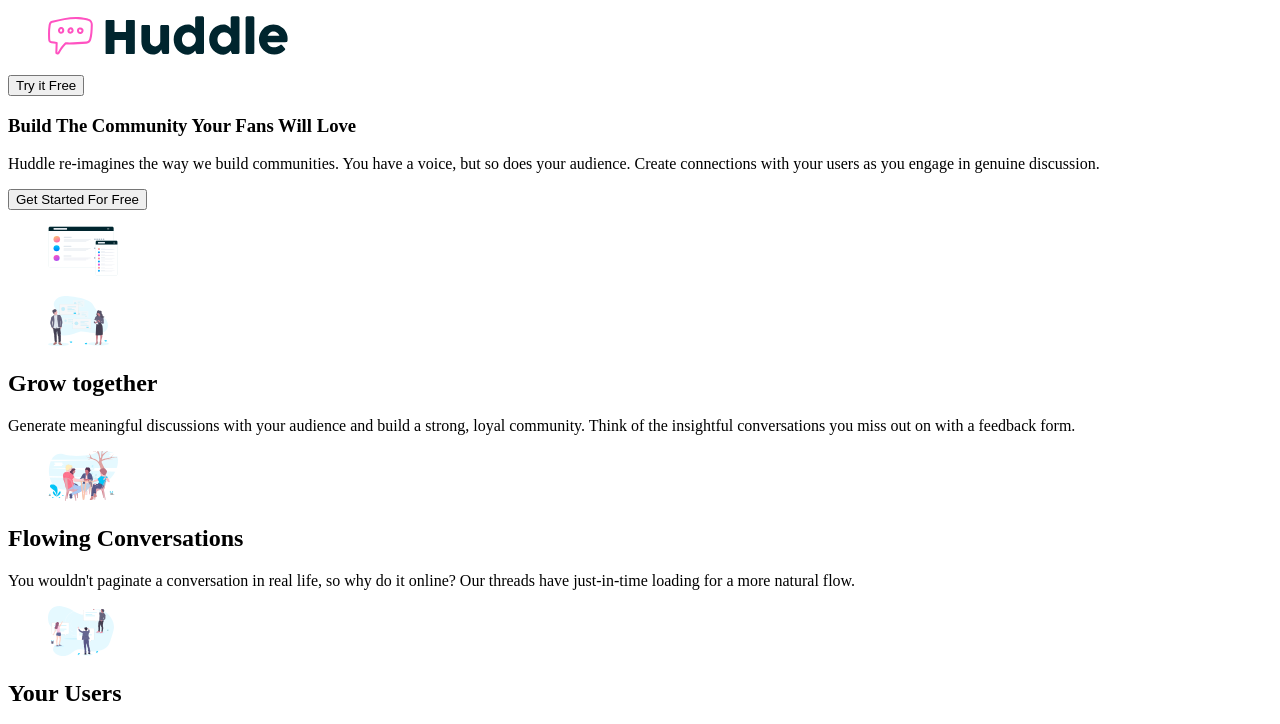
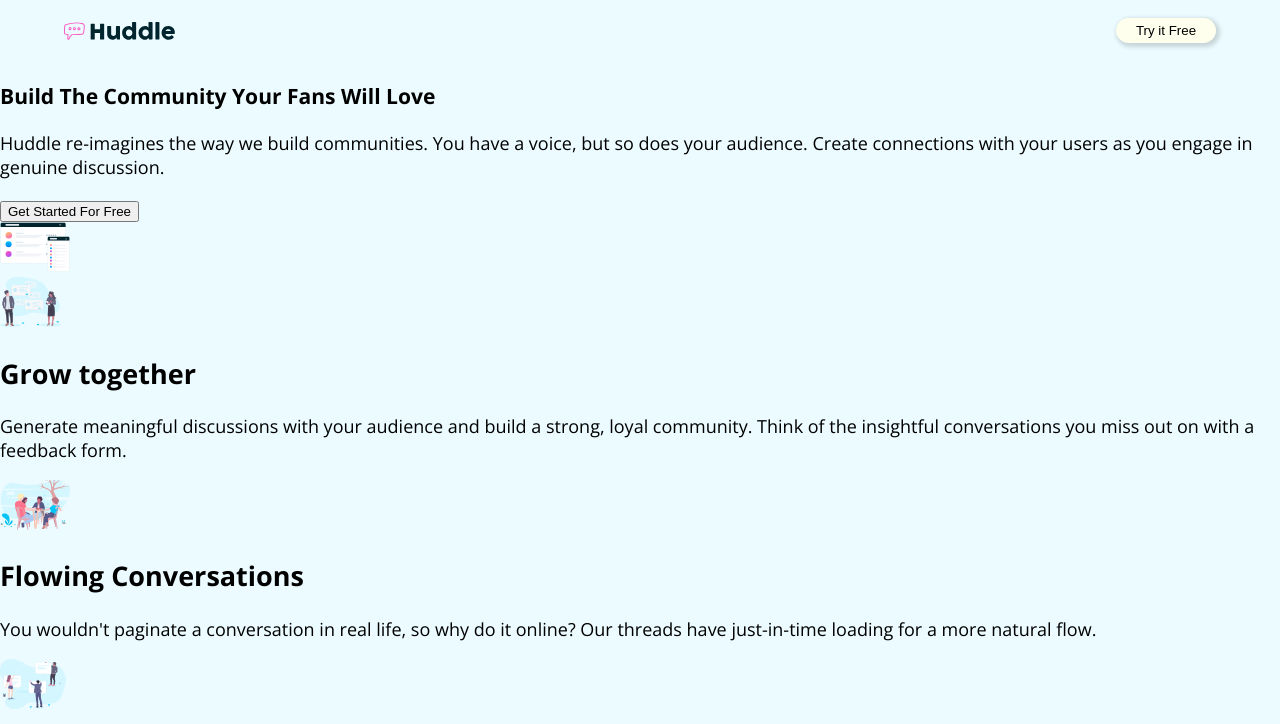
Before and after one commit to MauricioMorenoMorales/Huddle-landing-page-with-alternating-feature-blocks, a plain HTML site: page index.html in a window 1280 px wide. Shown: the top 724 px of the page. Drawn offline with nearby package versions, Linux system fonts and the light colour scheme; files that its build step writes are made by us from their sources.

Commit message:
Header completed

```diff
--- a/index.html
+++ b/index.html
@@ -3,9 +3,7 @@
 <head>
 	<meta charset="UTF-8">
 	<meta name="viewport" content="width=device-width, initial-scale=1.0"> <!-- displays site properly based on user's device -->
-
 	<link rel="icon" type="image/png" sizes="32x32" href="./images/favicon-32x32.png">
-
 	<title>Frontend Mentor | Huddle landing page with alternating feature blocks</title>
 	<link rel="preconnect" href="https://fonts.gstatic.com">
 	<link href="https://fonts.googleapis.com/css2?family=Poppins:wght@600&display=swap" rel="stylesheet">
@@ -15,16 +13,10 @@
 </head>
 <body>
 	<header>
-		<section class="logo">
-			<figure>
-				<img src="./images/logo.svg" alt="">
-			</figure>
-		</section>
-		<section class="button">
-			<div>
-				<button>Try it Free</button>
-			</div>
-		</section>
+		<figure>
+			<img src="./images/logo.svg" alt="">
+		</figure>
+		<button>Try it Free</button>
 	</header>
 
 	<main>
--- a/sass/_tokens.sass
+++ b/sass/_tokens.sass
@@ -1,9 +1,10 @@
-
-
 $pink: 	#ff52bf
 $very-pale-cyan: 	#ebfbff
+$white: #ffe
 $very-dark-cyan: 	#00252e
 $grayish-blue: hsl(208, 11%, 55%)
 $font-size-normal: 1.8rem
 $font-family-headings: 'Poppins', sans-serif
 $font-family-main: 'Open Sans', sans-serif
+$mobile-container-padding: 0 5%
+$box-shadow: 2px 2px 4px 2px #00000026
--- a/sass/main.sass
+++ b/sass/main.sass
@@ -1 +1,38 @@
 @import './_tokens.sass'
+
+html
+	box-sizing: border-box
+	font-family: $font-family-main
+	font-size: 62.5%
+	scroll-behavior: smooth
+
+*,*:before,*:after
+	box-sizing: inhereit
+
+body
+	margin: 0
+	overflow-x: hidden
+	background-color: $very-pale-cyan
+	font-size: $font-size-normal
+
+figure
+	margin: 0
+
+header
+	display: flex
+	justify-content: space-between
+	align-items: center
+	height: 60px
+	padding: $mobile-container-padding
+	figure
+		height: 30%
+		img
+			height: 100%
+			width: auto
+	button
+		border: none
+		background-color: $white
+		width: 100px
+		height: 25px
+		border-radius: 30px
+		box-shadow: $box-shadow
```
Also changed, not shown: css/main.css (added).
